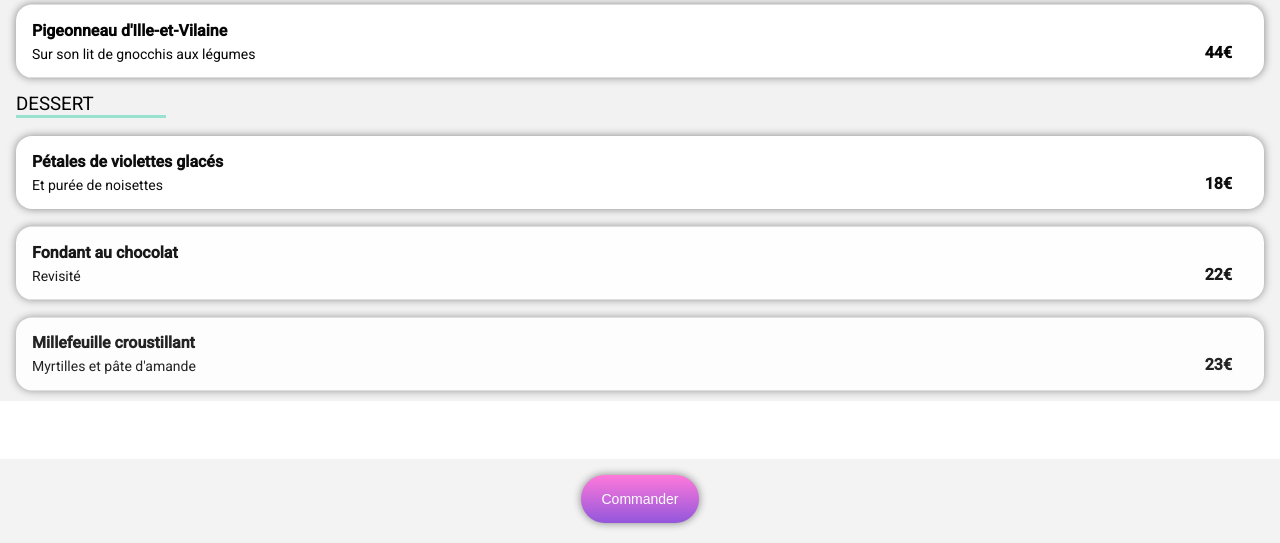
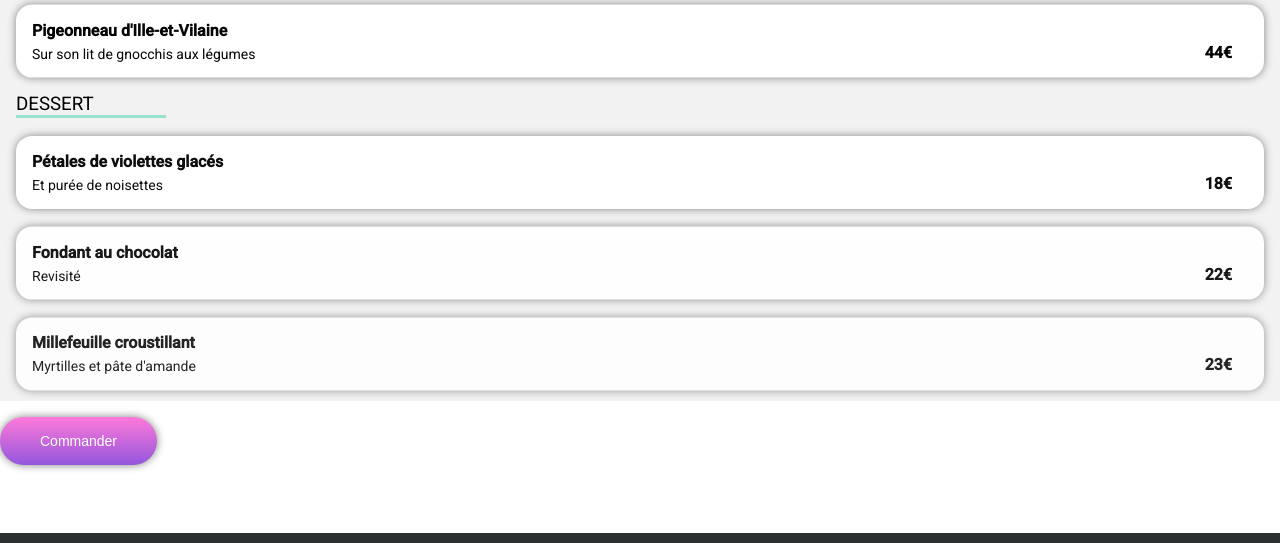
Before and after one commit to Skizx/Ohmyfood, a website: page Pages/a-la-francaise.html in a window 1280 px wide. Shown: the part 1460-2003 px from the top of the page. Drawn offline with Linux system fonts and the light colour scheme; a web font is replaced by a local one.

Commit message:
MAJ margin menus

```diff
--- a/Pages/a-la-francaise.html
+++ b/Pages/a-la-francaise.html
@@ -125,8 +125,8 @@
                 </div>
                 <!--Bouton explorer-->
             </section>
-            <section class="reservation-info">
-                <a href="#"><button class="reservation-info_button">Commander</button></a>
+            <section class="menusn-info">
+                <a href="#"><button class="menus-info_button">Commander</button></a>
             </section>
     </main>
      <!--Footer-->
--- a/SASS/Pages/restaurants-menus.scss
+++ b/SASS/Pages/restaurants-menus.scss
@@ -15,6 +15,7 @@
 .title-menus-block {
     position: relative;
     top: -58px;
+    margin-bottom: -58px;
     background-color: #F2F2F2;
     border-radius: 40px 40px 0 0;
 
@@ -52,8 +53,6 @@
 }
 
 .restaurants-menus {
-    position: relative;
-    top: -58px;
     display: grid;
     grid-template-columns: 1fr;
     gap: 16px;
@@ -220,6 +219,27 @@
 }
 }
 
-button {
+.menus-info {
     text-align: center;
+    background-color: #f3f3f3;
+    padding-top: 16px;
+
+    &_button {
+        background-image: linear-gradient(to top, $color-primary,$color-secondary);
+        color: white;
+        font-size: 14px;
+        font-weight: 500;
+        padding: 16px 40px;
+        border: none;
+        border-radius: 32px;
+        margin: 16px 0 68px 0;
+        cursor: pointer;
+        transition: transform 0.2s;
+        @include box-shadow;
+    }
+    &_button:hover {
+        transform: scale(1.03);
+        opacity: 0.8;
+        box-shadow: 0px 0px 16px black;
+    }
 }
```
Also changed, not shown: Pages/la-note-enchantee.html (+2 -2 lines), Pages/la-palette-du-gout.html (+2 -2 lines), Pages/le-delice-des-sens.html (+2 -2 lines), CSS/Styles.css, 1 other file.
